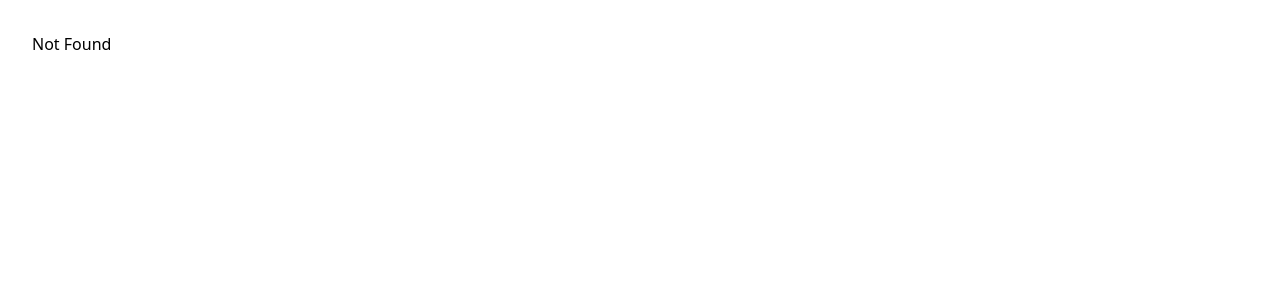
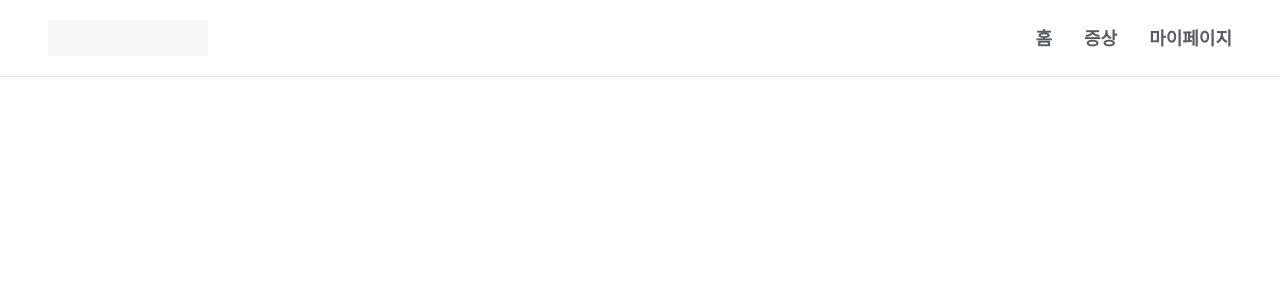
Before and after one commit to UMC-VeriDoc-team/veridoc-client, a React (Vite) app: page / in a window 1280 px wide. Shown: the top 300 px of the page. Built offline with nearby package versions, Linux system fonts and the light colour scheme.

Commit message:
feat: 라우트별 레이아웃(HeaderOnly / Default) 분리

```diff
--- a/src/App.tsx
+++ b/src/App.tsx
@@ -1,10 +1,24 @@
 import { BrowserRouter, Route, Routes } from "react-router-dom";
 import ColorGuide from "./pages/guide/ColorGuide";
+import HeaderOnlyLayout from "./layouts/HeaderOnlyLayout";
+import DefaultLayout from "./layouts/DefaultLayout";
 
 const App = () => {
   return (
     <BrowserRouter>
       <Routes>
+        {/* 헤더만 있는 레이아웃 (온보딩/로그인/회원가입) */}
+        <Route path="/" element={<HeaderOnlyLayout />}>
+          {/* <Route index element={<OnboardingPage />} /> */}
+        </Route>
+
+        {/* 기본 레이아웃 (헤더+푸터) */}
+        <Route element={<DefaultLayout />}>
+          {/* <Route path="/home" element={<HomePage />} /> */}
+          {/* <Route path="/symptom" element={<SymptomPage />} /> */}
+          {/* <Route path="/my" element={<MyPage />} /> */}
+        </Route>
+
         {/* tailwind custom color 시각화 */}
         <Route path="/color-guide" element={<ColorGuide />} />
 
```
